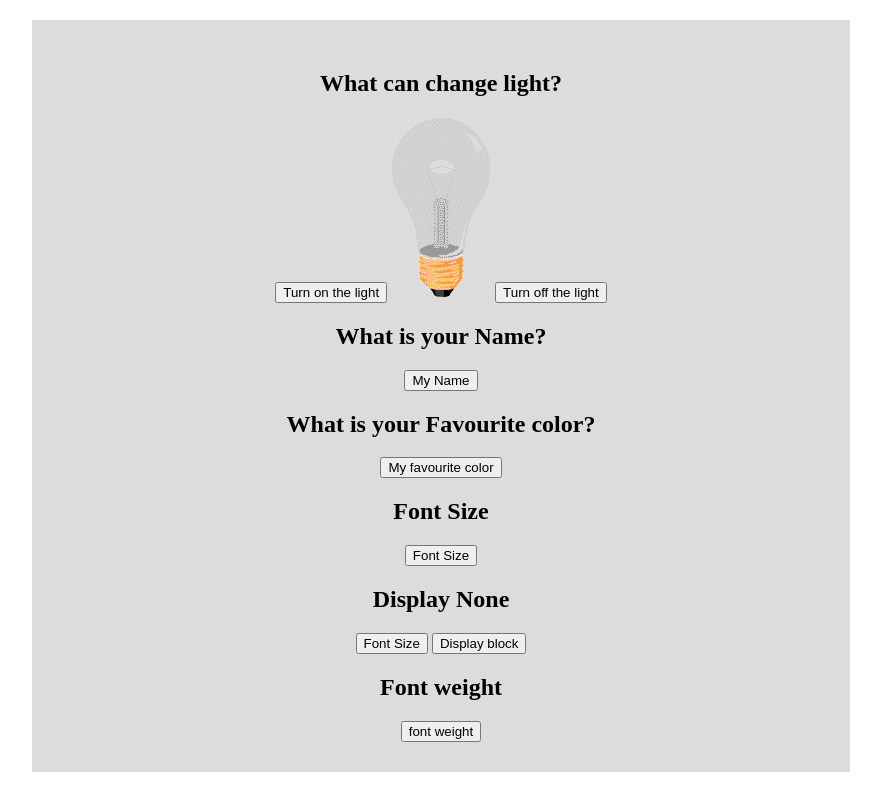
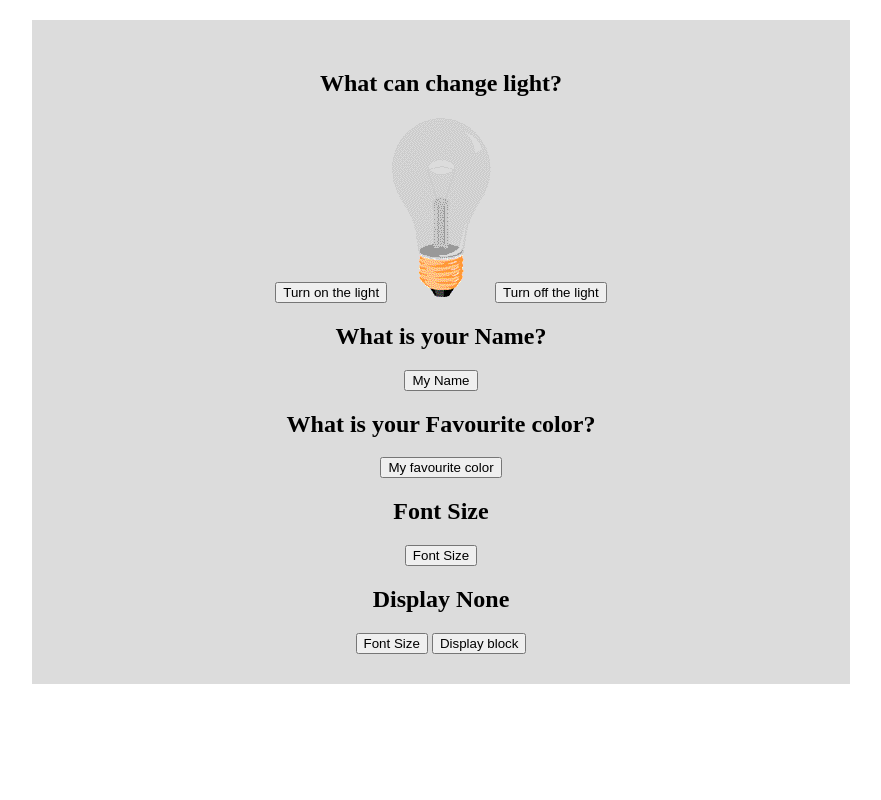
Before and after one commit to afrin823/javascript-intro, a plain HTML site: page index.html in a window 1280 px wide. Shown: the whole page, without its empty margins (199-1080 px from the left). Drawn offline with Linux system fonts and the light colour scheme.

Commit message:
javascript project compelete

```diff
--- a/index.html
+++ b/index.html
@@ -29,8 +29,7 @@
 
     <button type="button" onclick="document.getElementById('none').style.display ='Block'">Display block</button>
 
-    <h2 id="weight">Font weight</h2>
-    <button >font weight</button>
+
 </div>
 </body>
 </html>
```
